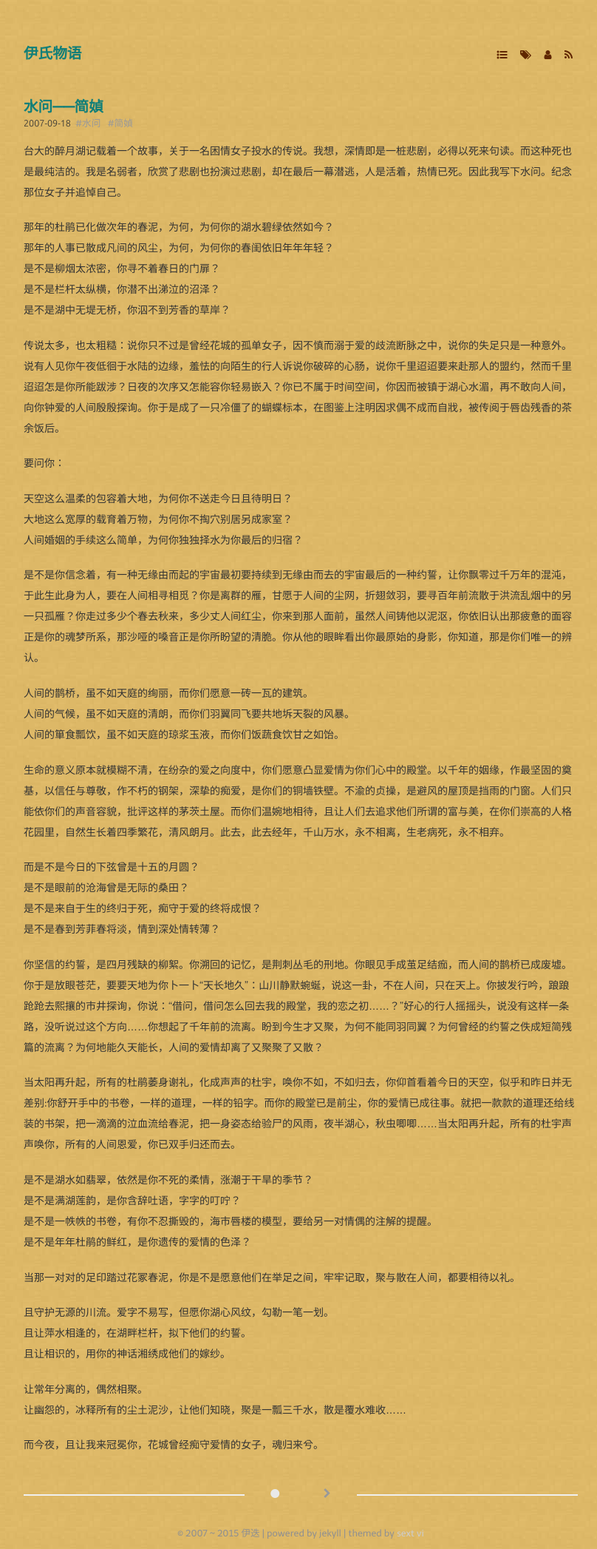
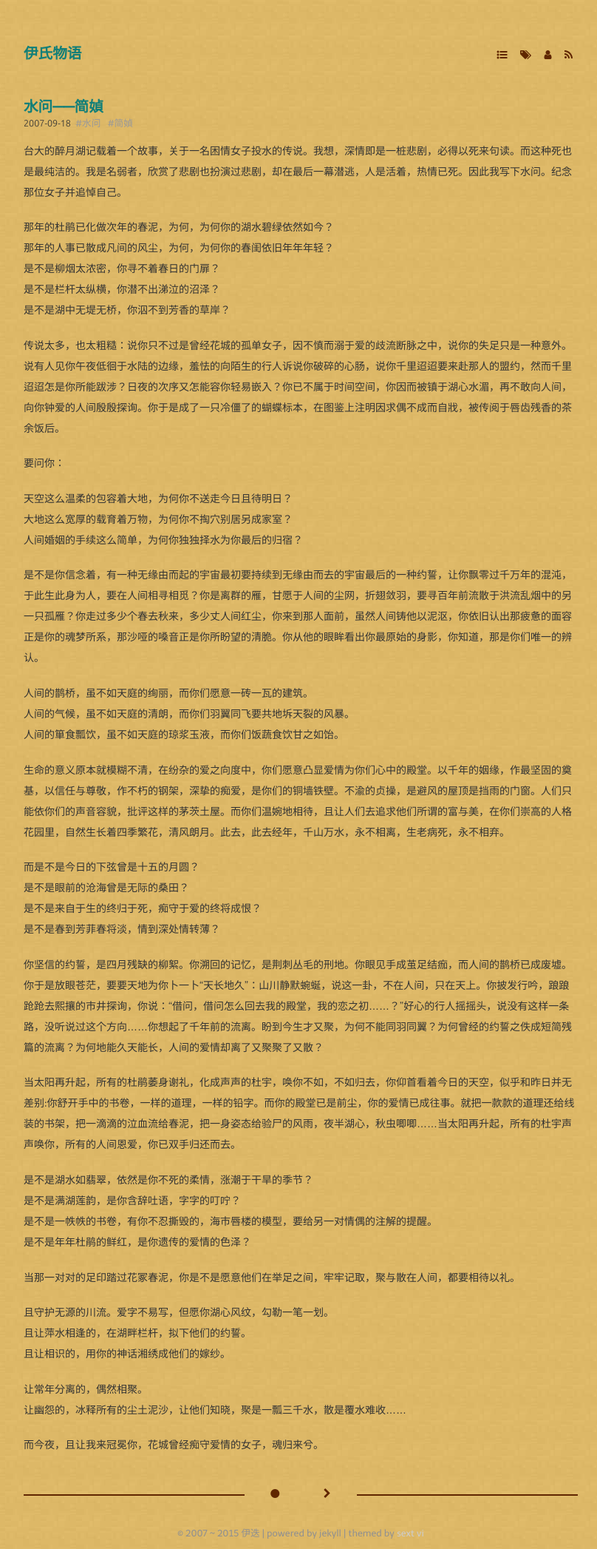
Before and after one commit to AwThink/iyidie, a Jekyll site: the page built from _posts/2007-09-18-shui-wen.md, in a window 1280 px wide. Shown: the whole page at 74% size, without its empty margins (233-1041 px from the left). Built offline with Jekyll 4.4.1, drawn with Linux system fonts in a browser that asks for light colours; nearby versions of some CDN libraries; some web fonts are replaced; Markdown is read by kramdown in place of the engine named in the settings.

Commit message:
change page.pre&next color

```diff
--- a/media/css/style.css
+++ b/media/css/style.css
@@ -181,12 +181,12 @@ article {
     margin: 2em 0; }
     article .divider i {
       margin: 0 2em;
-      color: #e9e9e9; }
+      color: #602600; }
     article .divider header #header h1 a, header #header h1 article .divider a, article .divider .meta .tags a, article .meta .tags .divider a, article .divider a {
       font-family: telexregular, Hiragino Sans GB, Microsoft YaHei, sans-serif;
       margin: 0 2em; }
       article .divider header #header h1 a i, header #header h1 article .divider a i, article .divider .meta .tags a i, article .meta .tags .divider a i, article .divider a i {
-        color: #999999;
+        color: #602600;
         margin: 0; }
         article .divider header #header h1 a i:hover, header #header h1 article .divider a i:hover, article .divider a i:hover {
           color: #bb2222 !important; }
@@ -203,7 +203,7 @@ article {
     width: 49%;
     height: 2px;
     content: '\a0';
-    background-color: #f0f0f0; }
+    background-color: #602600; }
   article .divider:before {
     margin-left: -50%;
     text-align: right; }
```
